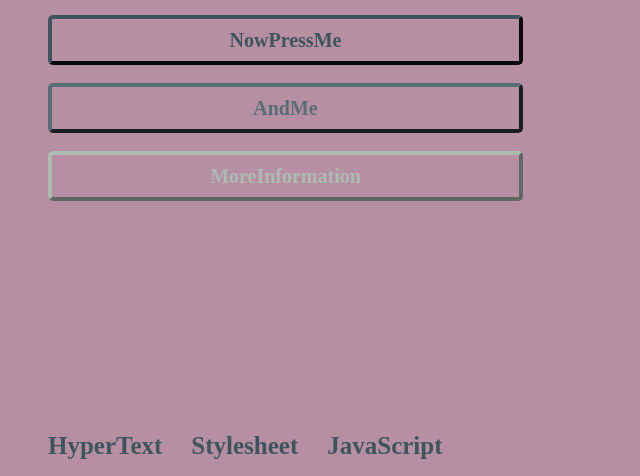
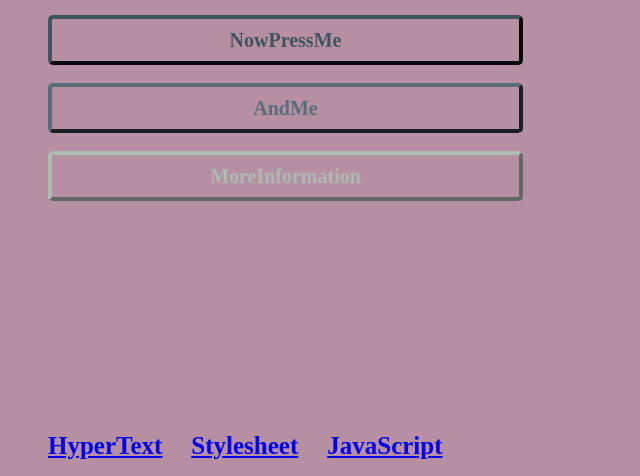
Before and after one commit to knldg27/JavaScript02, a plain HTML site: page index.html in a window 1280 px wide. Shown: the part 324-800 px from the top of the page, without its empty margins (0-640 px from the left). Drawn offline with Linux system fonts and the light colour scheme.

Commit message:
add links to footer nav

```diff
--- a/index.html
+++ b/index.html
@@ -30,11 +30,11 @@
       <img class="quote" src="images/quote.png" alt="">
     </div>
     <br>
-    <div class="">
+    <div>
       <ul>
-        <li>HyperText</li>
-        <li>Stylesheet</li>
-        <li>JavaScript</li>
+        <li><a class="footer" href="https://github.com/knldg27/JavaScript02/blob/master/index.html" target="_blank">HyperText</a></li>
+        <li><a class="footer" href="https://github.com/knldg27/JavaScript02/blob/master/style.css" target="_blank">Stylesheet</a></li>
+        <li><a class="footer" href="https://github.com/knldg27/JavaScript02/blob/master/main.js" target="_blank">JavaScript</a></li>
       </ul>
     </div>
 
```
